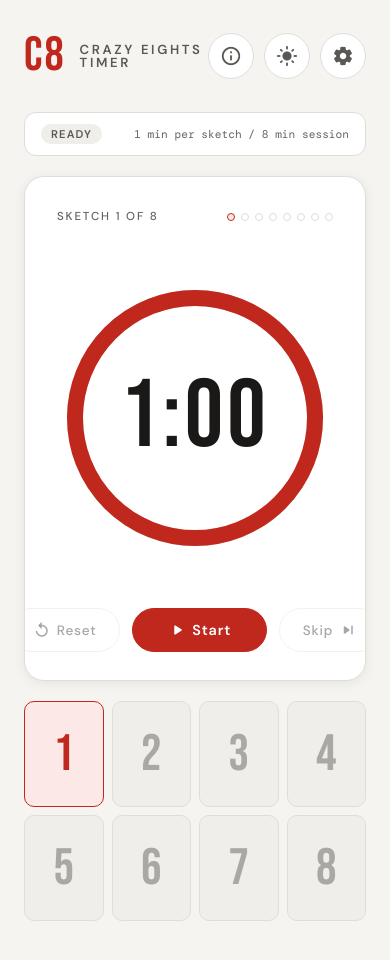
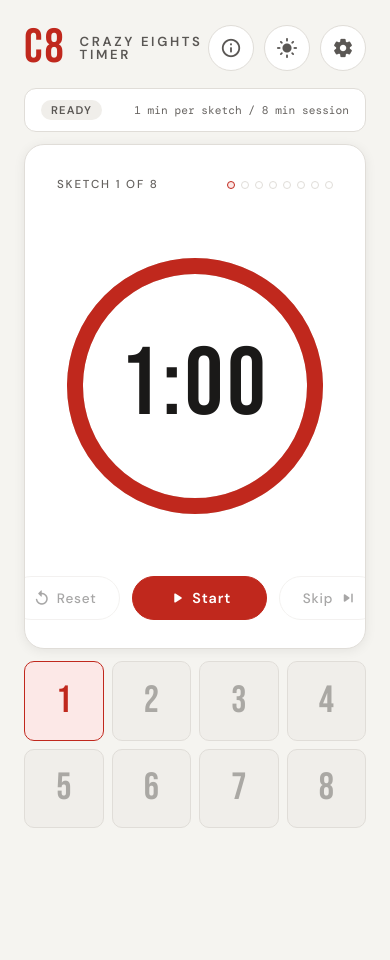
Before and after one commit to kvgcreative/crazy8-timer, a plain HTML site: page index.html in a window 390 px wide. After the commit the page ends 844 px from the top, so only its background shows below. Drawn offline with nearby package versions, Linux system fonts and the light colour scheme.

Commit message:
Adjusted settings and responsive cards

```diff
--- a/index.html
+++ b/index.html
@@ -47,18 +47,32 @@
 
   * { box-sizing: border-box; margin: 0; padding: 0; }
 
+  html, body {
+    height: 100%;
+  }
+
   body {
     font-family: 'DM Sans', sans-serif;
     background: var(--bg);
     color: var(--text);
-    min-height: 100vh;
+    min-height: 100dvh;
+    height: 100dvh;
+    display: flex;
+    flex-direction: column;
+    overflow: hidden;
     transition: background 0.3s, color 0.3s;
   }
 
   .app {
     max-width: 680px;
+    width: 100%;
     margin: 0 auto;
-    padding: 2rem 1.5rem 4rem;
+    padding: 1.5rem 1.5rem 1rem;
+    display: flex;
+    flex-direction: column;
+    flex: 1;
+    min-height: 0;
+    overflow: hidden;
   }
 
   /* ── HEADER ─────────────────────────────── */
@@ -66,7 +80,8 @@
     display: flex;
     align-items: center;
     justify-content: space-between;
-    margin-bottom: 2rem;
+    margin-bottom: 1rem;
+    flex-shrink: 0;
   }
   .logo { display: flex; align-items: center; gap: 14px; }
   .logo-num {
@@ -115,7 +130,8 @@
     background: var(--surface);
     border: 1px solid var(--border);
     border-radius: 12px;
-    margin-bottom: 1.25rem;
+    margin-bottom: 0.75rem;
+    flex-shrink: 0;
   }
   .status-pill {
     font-size: 0.7rem;
@@ -140,7 +156,8 @@
   /* ── CARD FLIP ──────────────────────────── */
   .card-scene {
     perspective: 1400px;
-    margin-bottom: 1.25rem;
+    margin-bottom: 0.75rem;
+    flex-shrink: 0;
   }
   .card-flipper {
     position: relative;
@@ -535,10 +552,11 @@
     display: grid;
     grid-template-columns: repeat(4, 1fr);
     gap: 8px;
-    margin-bottom: 1.5rem;
+    flex: 1;
+    min-height: 0;
+    align-content: stretch;
   }
   .sketch-box {
-    aspect-ratio: 3/4;
     border-radius: 10px;
     border: 1.5px solid var(--border);
     background: var(--surface2);
@@ -549,13 +567,13 @@
     transition: all 0.3s;
     position: relative;
     overflow: hidden;
-    padding-bottom: 0;
+    min-height: 0;
   }
   .sketch-box.active-box { border-color: var(--accent); background: var(--accent-soft); }
   .sketch-box.done-box   { border-color: var(--border); background: var(--surface); }
   .sketch-box-num {
     font-family: 'Bebas Neue', sans-serif;
-    font-size: 3.2rem;
+    font-size: clamp(1.4rem, 4.5vh, 3.2rem);
     color: #aaa8a4;
     line-height: 1;
     transition: color 0.3s;
@@ -566,11 +584,11 @@
   [data-theme="dark"] .sketch-box.done-box .sketch-box-num { color: #4e4c4e; }
   .sketch-box-check {
     position: absolute;
-    bottom: 16px;
+    bottom: clamp(8px, 1.5vh, 16px);
     left: 0; right: 0;
     display: none;
     justify-content: center;
-    font-size: 1.4rem !important;
+    font-size: clamp(0.9rem, 2.5vh, 1.4rem) !important;
     color: var(--border);
     line-height: 1;
   }
@@ -1363,14 +1381,16 @@ function syncCardHeight() {
   const flipper = document.getElementById('cardFlipper');
   const front   = document.getElementById('cardFront');
   const back    = document.getElementById('cardBack');
-  // temporarily un-absolute the back to measure its height
-  back.style.position = 'relative';
-  back.style.transform = 'none';
+
+  // Temporarily make back visible and in-flow to measure its natural height
+  back.style.position   = 'relative';
+  back.style.transform  = 'none';
   back.style.visibility = 'hidden';
   const bh = back.scrollHeight;
   back.style.position   = '';
   back.style.transform  = '';
   back.style.visibility = '';
+
   const fh = front.scrollHeight;
   flipper.style.height = Math.max(fh, bh) + 'px';
 }
@@ -1388,7 +1408,7 @@ function toggleSettings() {
 
 function adjustSetting(key, delta) {
   if (key === 'sketches') {
-    tempSettings.sketches = Math.max(2, Math.min(16, tempSettings.sketches + delta));
+    tempSettings.sketches = Math.max(1, Math.min(16, tempSettings.sketches + delta));
     document.getElementById('settingSketches').textContent = tempSettings.sketches;
   } else if (key === 'minutes') {
     tempSettings.minutes = Math.max(1, Math.min(10, tempSettings.minutes + delta));
@@ -1415,7 +1435,6 @@ function toggleAbout() {
   const btn     = document.getElementById('aboutBtn');
   const open    = overlay.classList.toggle('show');
   btn.classList.toggle('active', open);
-  document.body.style.overflow = open ? 'hidden' : '';
 }
 function handleAboutBg(e) {
   if (e.target === document.getElementById('aboutOverlay')) toggleAbout();
@@ -1453,7 +1472,12 @@ function buildDots() {
 function buildGrid() {
   const el = document.getElementById('sketchGrid');
   el.innerHTML = '';
-  const n    = settings.sketches;
+  const n = settings.sketches;
+
+  // Hide the grid entirely for a single-sketch session
+  el.style.display = n === 1 ? 'none' : 'grid';
+  if (n === 1) return;
+
   const cols = n <= 4 ? n : Math.min(4, Math.ceil(n / 2));
   el.style.gridTemplateColumns = `repeat(${cols}, 1fr)`;
   for (let i = 1; i <= n; i++) {
```
